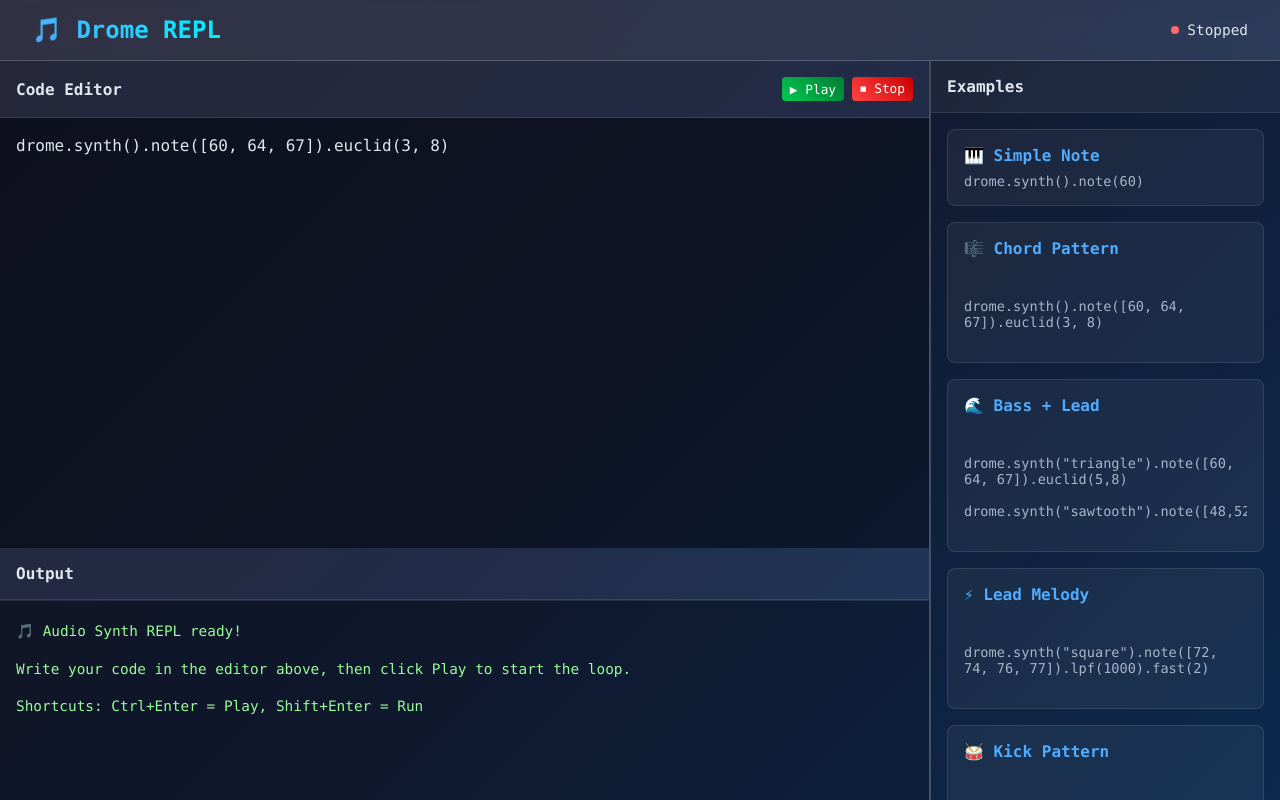
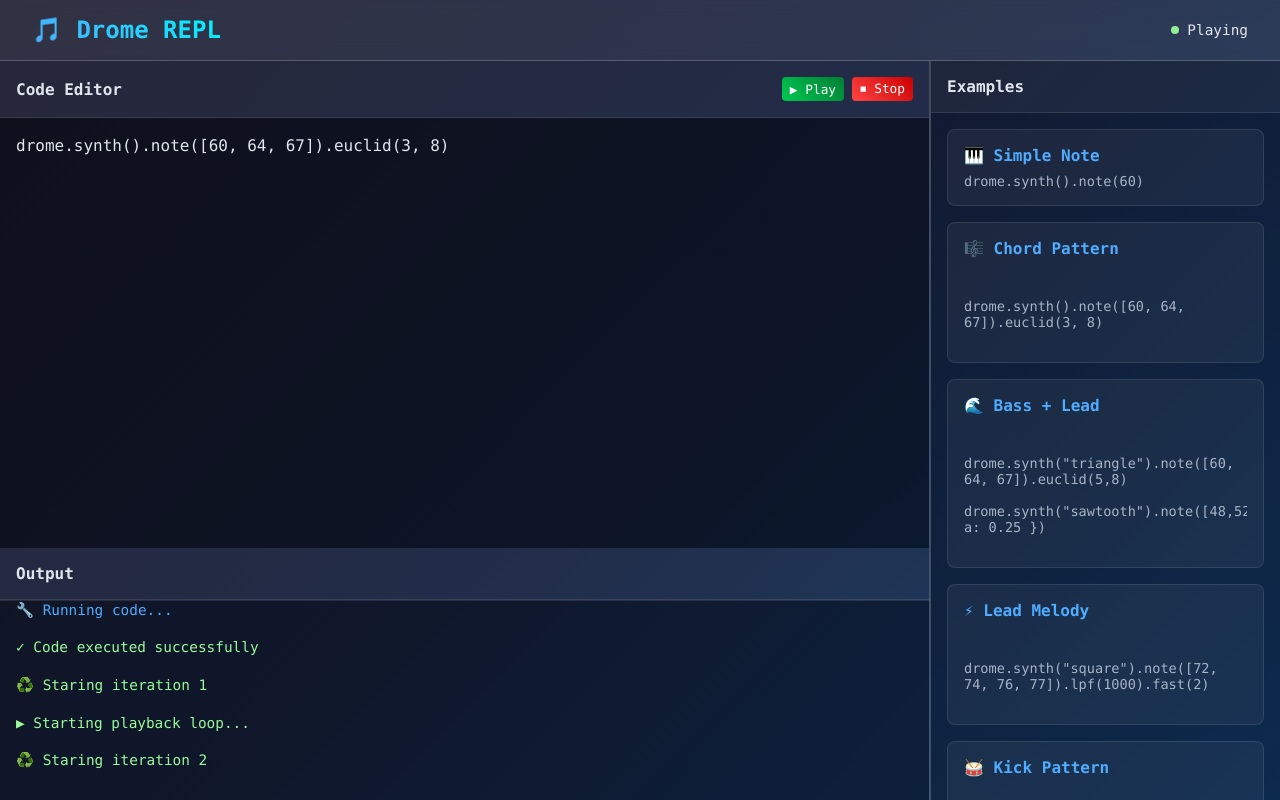
Before and after one commit to andy-stewart-design/audio-clock, a website built with Vite: page index.html in a window 1280 px wide. Both pictures are taken after a click on the element 1105 px from the left and 292 px from the top of the page. Built offline with nearby package versions, Linux system fonts and the light colour scheme.

Commit message:
Playing code when you click on an example

```diff
--- a/index.html
+++ b/index.html
@@ -72,7 +72,7 @@ drome.synth('sawtooth').note([36, 0, 43, 0])
             <div class="example-title">🌊 Bass + Lead</div>
             <div class="example-code">
               drome.synth("triangle").note([60, 64, 67]).euclid(5,8)
-              drome.synth("sawtooth").note([48,52,45]).euclid(3,4).lpf(400)
+              drome.synth("sawtooth").note([48,52,45]).euclid(3,4).lpf(400).adsr({ a: 0.25 })
             </div>
           </div>
 
--- a/src/repl.ts
+++ b/src/repl.ts
@@ -86,8 +86,11 @@ function insertExample(e: MouseEvent) {
     const code = e.currentTarget
       .querySelector(".example-code")
       ?.textContent?.trim();
-    if (code) codeEditor.value = code;
-    codeEditor.focus();
+    if (code) {
+      codeEditor.value = code;
+      codeEditor.focus();
+      playCode();
+    }
   }
 }
 
```
